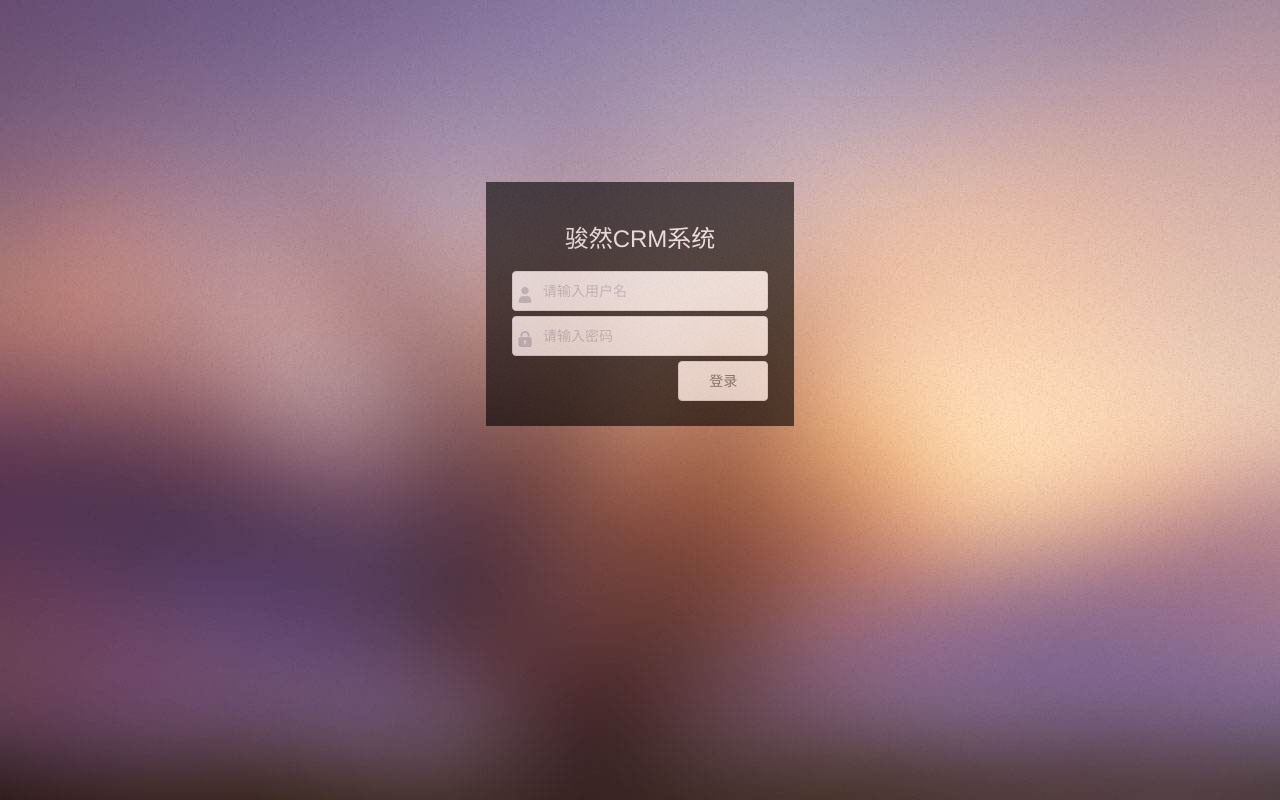
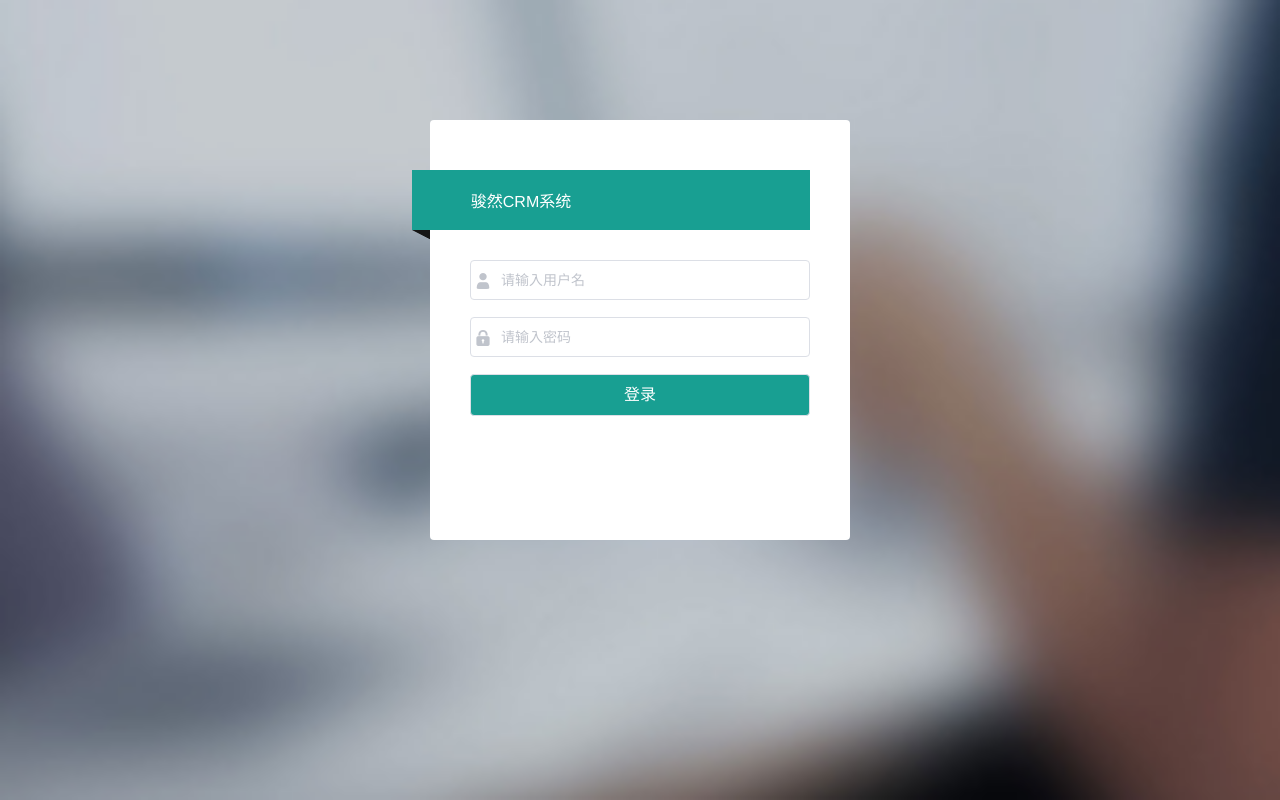
Before and after one commit to Jack-Dh/JunranScrmVueCli, a Vue app: page / in a window 1280 px wide. Built offline with nearby package versions, Linux system fonts and the light colour scheme; what vue-cookies, vue-resource would draw is missing.

Commit message:
处理选项卡Bug，最后打包上线版本1.1

```diff
--- a/src/App.vue
+++ b/src/App.vue
@@ -22,6 +22,8 @@
             color #2c3e50
             padding 0
             margin 0
+            height 100%
+
 
         #nav
             padding 30px
--- a/src/activity/audit.vue
+++ b/src/activity/audit.vue
@@ -43,7 +43,20 @@
                         <el-form label-position="left" inline class="demo-table-expand">
 
                             <el-form-item label="好评图片">
-                                <img style="width: 20%" :src="'http://'+props.row.img" alt="用户好评图片">
+                                <!--<img style="width: 20%" :src="'http://'+props.row.img" alt="用户好评图片">-->
+
+                                <!--查看大图模块-->
+                                <el-popover
+                                        placement="top-start"
+                                        width="500"
+                                        trigger="hover"
+                                        >
+                                    <img style="width: 100%;height:400px" :src="'http://'+props.row.img" alt="用户好评图片">  <!--显示大图-->
+
+                                    <img slot="reference" style="width: 20%" :src="'http://'+props.row.img" alt="用户好评图片">
+                                </el-popover>
+
+
                             </el-form-item>
                             <br/>
                             <el-form-item label="活动名称">
@@ -139,8 +152,6 @@
                         align="center"
                         >
                 </el-table-column>
-
-
                 <el-table-column
                 type="index"
                 label="序号"
--- a/src/views/Home.vue
+++ b/src/views/Home.vue
@@ -1,27 +1,34 @@
 <template>
+
     <div class="home">
-        <!--<img alt="Vue logo" src="../assets/logo.png">-->
-        <!--<HelloWorld msg="Welcome to Your Vue.js App"/>-->
-        <!--<div class="login"></div>-->
 
-        <div class="login_back">
-            <p>骏然CRM系统</p>
-            <div style="width: 100%;">
+        <div class="login layui-anim layui-anim-up">
+            <div class="message">骏然CRM系统</div>
+            <div id="darkbannerwrap"></div>
+
+
+            <div>
                 <el-input prefix-icon="fontFamily hhtx-zhanghao" placeholder="请输入用户名" @keyup.enter.native="login"
                           v-model="username"></el-input>
-                <el-input prefix-icon="fontFamily hhtx-mima" placeholder="请输入密码" @keyup.enter.native="login"
+                <el-input style="margin-top: 5%" prefix-icon="fontFamily hhtx-mima" placeholder="请输入密码" @keyup.enter.native="login"
                           v-model="password" type="password"></el-input>
-                <div style="text-align: right">
-                    <el-button style="width: 35%;" @click="login">登录</el-button>
+                <div>
+                    <el-button style="background: #189F92;width: 100%;color: #ffffff;margin-top: 5%;font-size: 1rem" @click="login">登录</el-button>
                 </div>
-
             </div>
 
-            <!--<div class="login_but">-->
-            <!--<el-button @click="login">登录</el-button>-->
-            <!--</div>-->
+        </div>
 
-        </div>
+
+
+
+
+
+
+
+
+
+
 
     </div>
 </template>
@@ -70,42 +77,101 @@
     }
 </script>
 <style>
-    .home {
-        background-image: url("../assets/timg.jpg");
-        background-attachment: fixed;
-        background-repeat: no-repeat;
-        /*background-size: cover;*/
+    /*.home {*/
+        /*background-image: url("../assets/bg.png");*/
+        /*background-attachment: fixed;*/
+        /*background-repeat: no-repeat;*/
+        /*!*background-size: cover;*!*/
+        /*width: 100%;*/
+        /*height: 100vh;*/
+        /*display: flex;*/
+        /*flex-direction: column;*/
+        /*justify-content: center;*/
+
+        /*align-items: center;*/
+    /*}*/
+
+    html{
         width: 100%;
-        height: 100vh;
-        display: flex;
-        flex-direction: column;
-        justify-content: center;
-
-        align-items: center;
+        height: 100%;
+        overflow-x:hidden;
+        overflow-y:auto;
+    }
+    body{
+        width: 100%;
+       height: 100%;
     }
 
-    .login_back {
-        padding: 2%;
-        width: 20%;
-        background: #000;
-        color: #ffffff;
-        filter: alpha(Opacity=60);
-        -moz-opacity: 0.6;
-        opacity: 0.6;
-        margin-bottom: 15%;
+    .home{
+        /*background: #eeeeee url() 0 0 no-repeat;*/
+        background:url(../assets/bg.png) no-repeat center;
+        background-size: cover;
+        overflow: hidden;
+        height: 100%;
+        width: 100%;
+
 
     }
-
-    .login_back p {
-        line-height: 1rem;
-        font-size: 1.5em;
+    .login{
+        margin: 120px auto 0 auto;
+        min-height: 420px;
+        max-width: 420px;
+        padding: 40px;
+        background-color: #ffffff;
+        margin-left: auto;
+        margin-right: auto;
+        border-radius: 4px;
+        /* overflow-x: hidden; */
+        box-sizing: border-box;
+    }
+    .login a.logo{
+        display: block;
+        height: 58px;
+        width: 167px;
+        margin: 0 auto 30px auto;
+        background-size: 167px 42px;
+    }
+     .message {
+        margin: 10px 0 0 -58px;
+        padding: 18px 200px 18px 20px;
+        background: #189F92;
+        position: relative;
+        color: #fff;
+        font-size: 16px;
+    }
+     #darkbannerwrap {
+        background: url(../assets/aiwrap.png);
+        width: 18px;
+        height: 10px;
+        margin: 0 0 20px -58px;
+        position: relative;
     }
 
-    .login_back input {
 
-        background-color: white;
-        margin-bottom: 0.3rem;
-    }
+
+
+    /*.login_back {*/
+        /*padding: 2%;*/
+        /*width: 20%;*/
+        /*background: #000;*/
+        /*color: #ffffff;*/
+        /*filter: alpha(Opacity=60);*/
+        /*-moz-opacity: 0.6;*/
+        /*opacity: 0.6;*/
+        /*margin-bottom: 15%;*/
+
+    /*}*/
+
+    /*.login_back p {*/
+        /*line-height: 1rem;*/
+        /*font-size: 1.5em;*/
+    /*}*/
+
+    /*.login_back input {*/
+
+        /*background-color: white;*/
+        /*margin-bottom: 0.3rem;*/
+    /*}*/
 
     /*.login_but button {*/
     /*width: 15%;*/
--- a/src/views/fanslist.vue
+++ b/src/views/fanslist.vue
@@ -116,6 +116,7 @@
                 <el-table-column
                         prop="subscribeTime"
                         label="关注时间"
+                        sortable
                         align="center">
                 </el-table-column>
 
--- a/src/views/wxSet.vue
+++ b/src/views/wxSet.vue
@@ -157,7 +157,6 @@
                                     window.location.reload()
                                 }
                             })
-
                         } else {
                             this.menus.splice(this.index, 1, a)
                             let b ={
@@ -171,7 +170,7 @@
                                 console.log(res.data)
                                 if(res.data.code==0){
                                     alert('保存成功')
-                                    this.wxSetShuaxin()
+                                    this.wxSetShuaxin()//调用微信刷新接口
                                     window.location.reload()
                                 }
                             })
```
Also changed, not shown: vue.config.js (+20 -1 lines), src/assets/aiwrap.png (added), src/assets/bg.png (added).
